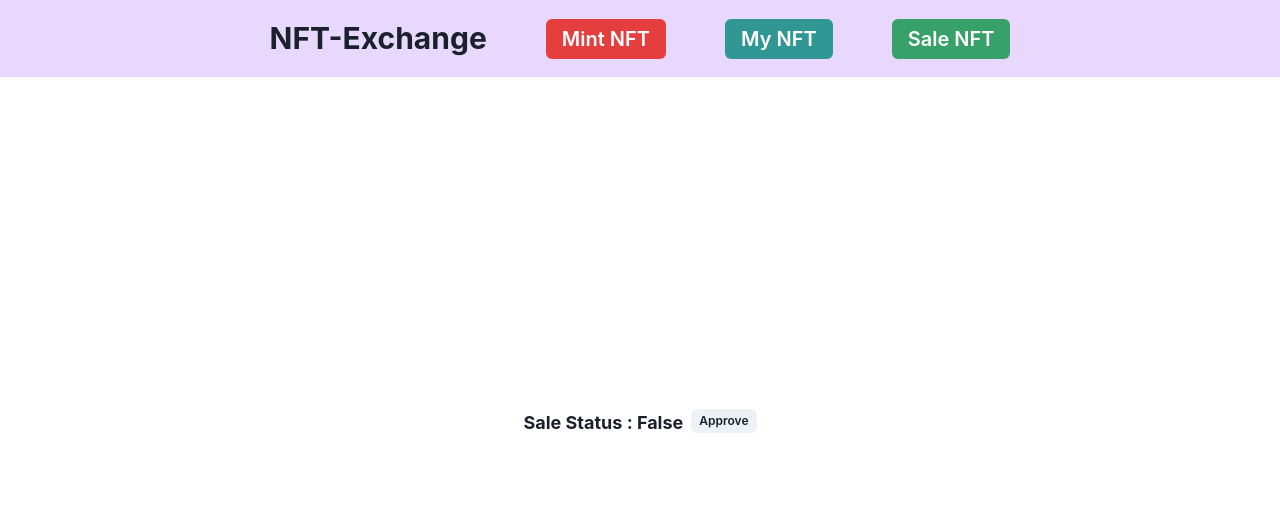
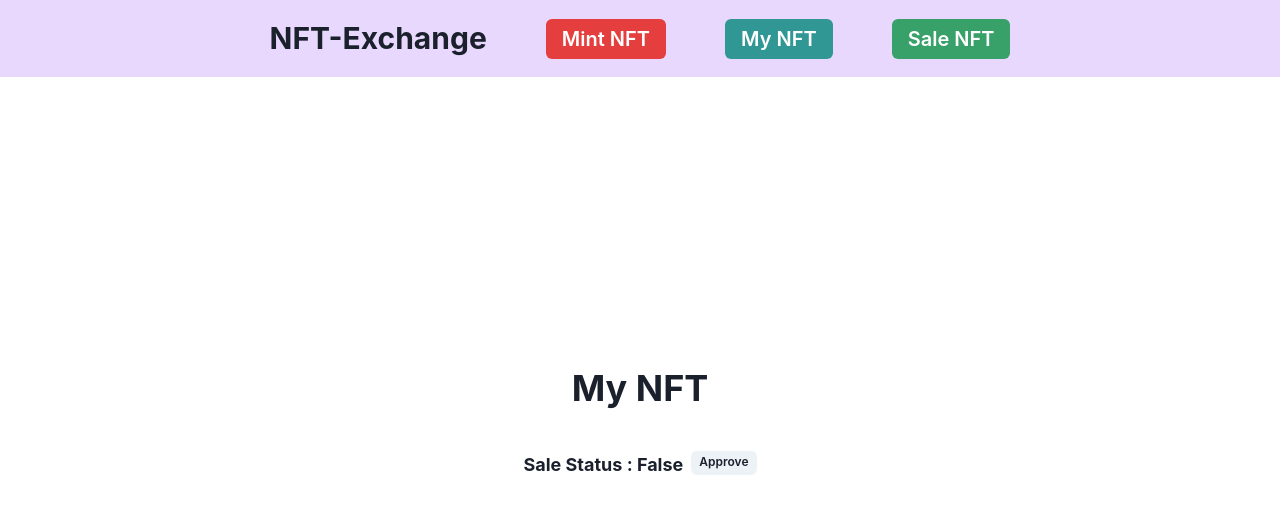
Before and after one commit to BoyeonLee/NFT_Exchange, a React (Create React App) app in the folder frontend/: page /my-nft in a window 1280 px wide. Shown: the top 514 px of the page. Built offline with nearby package versions, Linux system fonts and the light colour scheme.

Commit message:
홈 버튼 수정(Layout) 및 Heading 달기(myNFT, saleNFT)

```diff
--- a/frontend/src/components/Layout.js
+++ b/frontend/src/components/Layout.js
@@ -16,7 +16,7 @@ function Layout({ children }) {
       >
         <Box
           onClick={() => {
-            window.location.reload();
+            window.location.replace("/");
           }}
           cursor="pointer"
         >
--- a/frontend/src/routes/myNFT.js
+++ b/frontend/src/routes/myNFT.js
@@ -1,5 +1,5 @@
 import React, { useState, useEffect } from "react";
-import { Flex, Text, Button, Grid } from "@chakra-ui/react";
+import { Flex, Text, Button, Grid, Heading, Box } from "@chakra-ui/react";
 import { registerTokenContract, saleTokenAddress } from "./../contracts/contracts_info";
 import MyNFTCard from "./../components/MyNFTCard";
 
@@ -70,6 +70,9 @@ const MyNFT = ({ account }) => {
 
   return (
     <>
+      <Box textAlign="center" mb={10}>
+        <Heading>My NFT</Heading>
+      </Box>
       <Flex alignItems>
         <Text display="inline-block" fontSize="lg" fontWeight="bold">
           Sale Status : {saleStatus ? "True" : "False"}
--- a/frontend/src/routes/saleNFT.js
+++ b/frontend/src/routes/saleNFT.js
@@ -1,5 +1,5 @@
 import { useState, useEffect } from "react";
-import { Grid } from "@chakra-ui/react";
+import { Grid, Box, Heading } from "@chakra-ui/react";
 import { registerTokenContract, saleTokenContract } from "./../contracts/contracts_info";
 import SaleNFTCard from "../components/SaleNFTCard";
 
@@ -33,6 +33,10 @@ const SaleNFT = ({ account }) => {
   }, []);
 
   return (
+    <>
+      <Box textAlign="center" mb={10}>
+        <Heading>Sale NFT</Heading>
+      </Box>
       <Grid w="40vw" mt={4} templateColumns="repeat(4, 1fr)" gap={8}>
         {saleCardArray &&
           saleCardArray.map((v, i) => {
@@ -48,6 +52,7 @@ const SaleNFT = ({ account }) => {
             );
           })}
       </Grid>
+    </>
   );
 };
 
```
Lines whose indentation alone changed are shown as unchanged.
